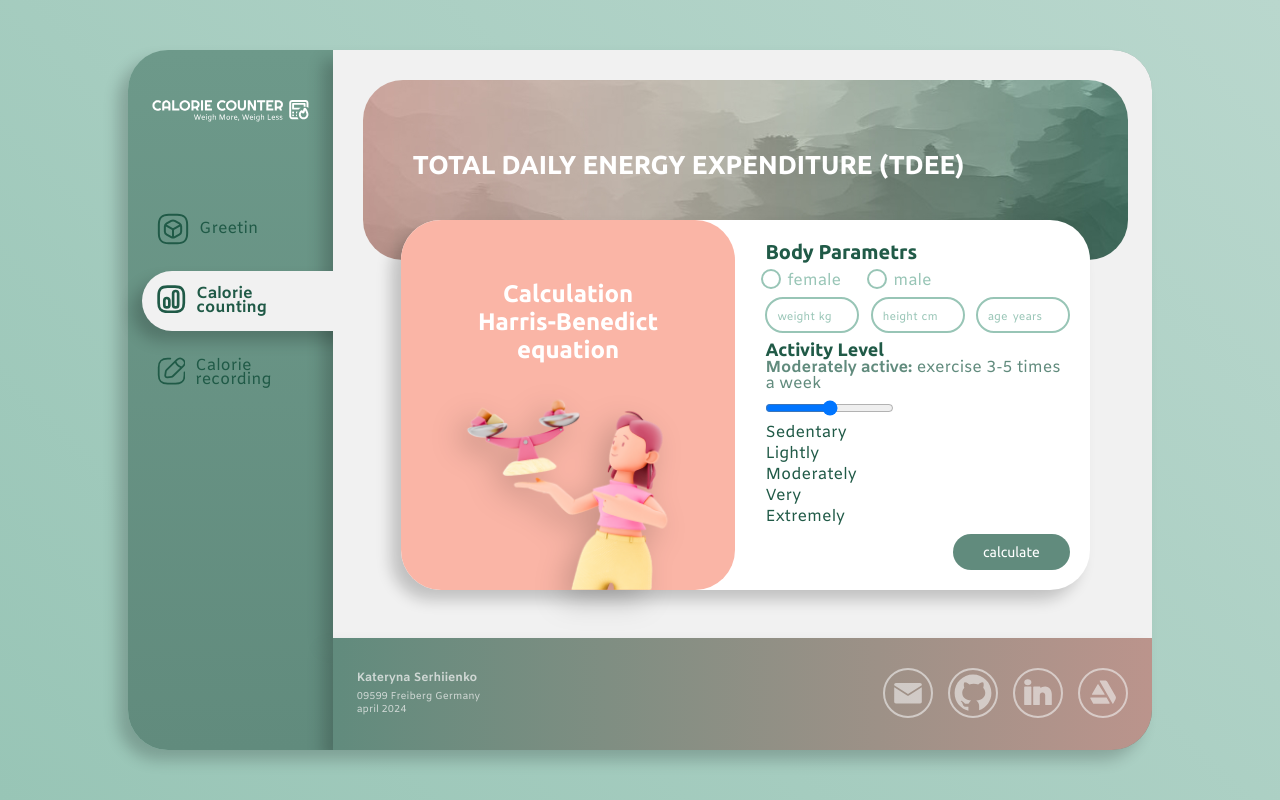
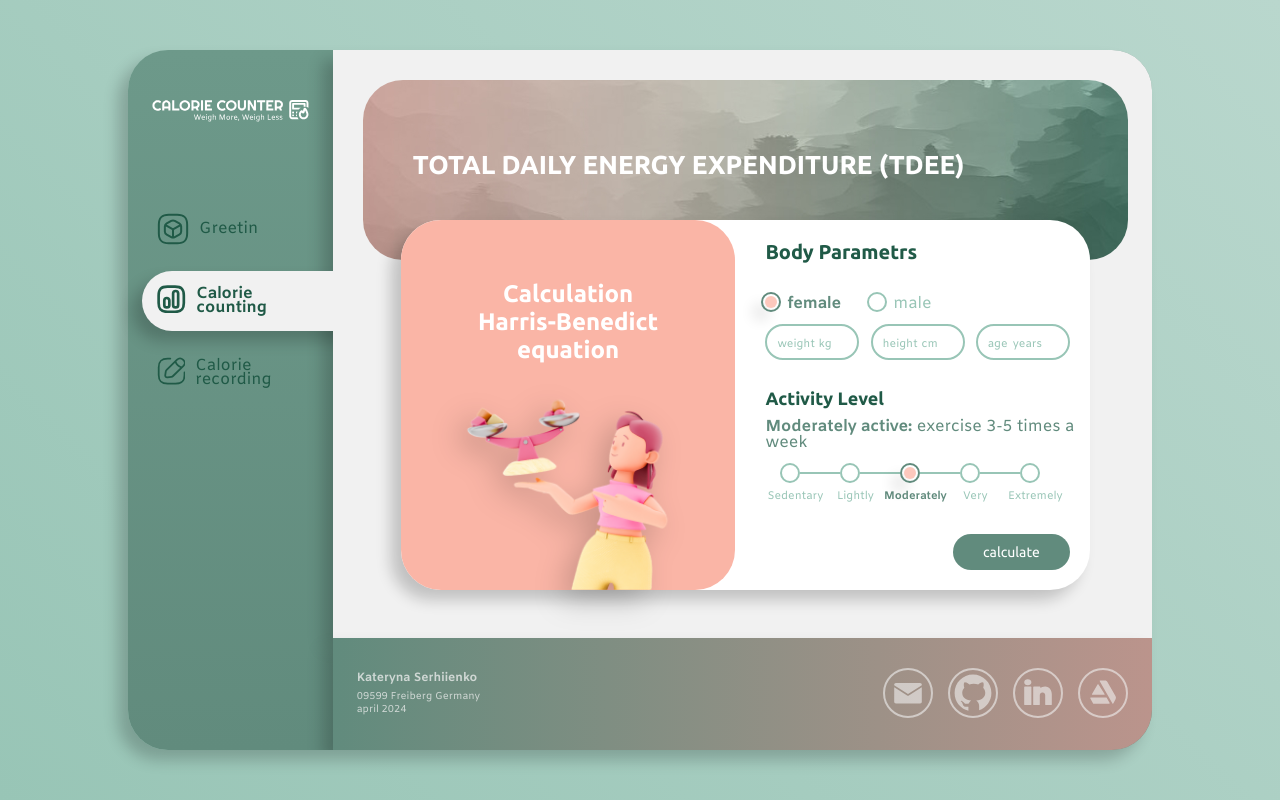
Before and after one commit to KateSerhiienko/calorie-counting-app, a Vue app: page /calorie_counting in a window 1280 px wide. Built offline with nearby package versions, Linux system fonts and the light colour scheme.

Commit message:
update: styles for calculation body parametrs

```diff
--- a/src/assets/styles/global.scss
+++ b/src/assets/styles/global.scss
@@ -22,6 +22,7 @@
 
   &:hover {
     background: $primary-color-dark;
+    box-shadow: $box-shadow;
   }
 }
 
@@ -42,6 +43,7 @@
     &:checked {
       background: $secondary-color-light;
       outline-color: $primary-color;
+      box-shadow: $box-shadow;
 
       & + label {
         color: $primary-color;
@@ -69,6 +71,7 @@
 
   &:focus {
     border-color: $primary-color;
+    box-shadow: $box-shadow;
   }
 
   &::placeholder {
--- a/src/components/CalorieCountingForm.vue
+++ b/src/components/CalorieCountingForm.vue
@@ -4,7 +4,8 @@
     class="form"
   >
     <h3>Body Parametrs</h3>
-    <div class="sex">
+    <div class="parametrs">
+      <div class="parametrs-sex">
         <div class="glb-radio">
           <input
             type="radio"
@@ -26,7 +27,7 @@
           <label for="male"> male </label>
         </div>
       </div>
-    <div class="parametrs">
+      <div class="parametrs-common">
         <div class="weight">
           <input
             type="number"
@@ -64,36 +65,37 @@
           />
         </div>
       </div>
+    </div>
     <div class="activity">
-      <h4>Activity Level</h4>
+      <h4 class="activity-header">Activity Level</h4>
       <div
         v-for="activity in getActivityLevels"
         :key="activity.value"
       >
         <div
           class="activity-explanation"
-          v-show="formData.selectedActivity === activity.value"
+          :class="{ show: formData.selectedActivity === activity.value }"
         >
           <span class="activity-titile">{{ activity.label }}: </span>
           <span class="activity-text">{{ activity.explanation }}</span>
         </div>
       </div>
-      <div>
-        <input
-          type="range"
-          id="activity"
-          v-model="formData.selectedActivity"
-          min="1.2"
-          max="1.9"
-          step="0.175"
-        />
-        <ul
+      <ul class="activity-inputs">
+        <li
           v-for="activity in getActivityLevels"
           :key="activity.value"
+          class="glb-radio activity-inputs-item"
         >
-          <li>{{ activity.label.split(' ')[0] }}</li>
+          <input
+            type="radio"
+            :id="activity.label.toLowerCase().split(' ')[0]"
+            v-model="formData.selectedActivity"
+            :value="activity.value"
+            required
+          />
+          <label>{{ activity.label.split(' ')[0] }}</label>
+        </li>
       </ul>
-      </div>
     </div>
 
     <button
@@ -113,7 +115,7 @@
     data() {
       return {
         formData: {
-          sex: '',
+          sex: 'female',
           weight: '',
           height: '',
           age: '',
@@ -163,7 +165,7 @@
       },
       clearForm() {
         this.formData = {
-          sex: '',
+          sex: 'female',
           weight: '',
           height: '',
           age: '',
@@ -185,15 +187,20 @@
     height: 100%;
   }
 
-  .sex {
+  .parametrs {
+  }
+
+  .parametrs-sex {
     display: flex;
+    /* justify-content: center; */
+    margin-bottom: 10px;
 
     div {
       margin-right: 30px;
     }
   }
 
-  .parametrs {
+  .parametrs-common {
     display: flex;
     justify-content: space-between;
 
@@ -228,19 +235,57 @@
     }
   }
 
-  .activity {
-    &-explanation {
-      height: 40px;
-      line-height: 1;
+  .activity-header {
+    margin-bottom: 10px;
   }
 
-    &-titile {
+  .activity-explanation {
+    line-height: 1;
+    margin-bottom: 14px;
+    opacity: 0;
+    transition: $transition;
+    position: absolute;
+    width: 310px;
+
+    .activity-titile {
       font-weight: bold;
       color: $primary-color;
     }
 
-    &-text {
+    .activity-text {
       color: $primary-color;
+    }
+  }
+
+  .show {
+    opacity: 1;
+  }
+
+  .activity-inputs {
+    display: flex;
+    margin-top: 58px;
+
+    .activity-inputs-item {
+      width: 60px;
+      flex-direction: column;
+      align-items: center;
+
+      &:not(:last-child)::after {
+        content: '';
+        width: 40px;
+        height: 2px;
+        background: #98c5b6;
+        transform: translate(25px, -31px);
+      }
+    }
+
+    input {
+      margin-bottom: 10px;
+      z-index: 1;
+    }
+
+    label {
+      font-size: 11px;
     }
   }
 
```
Lines whose indentation alone changed are shown as unchanged.
